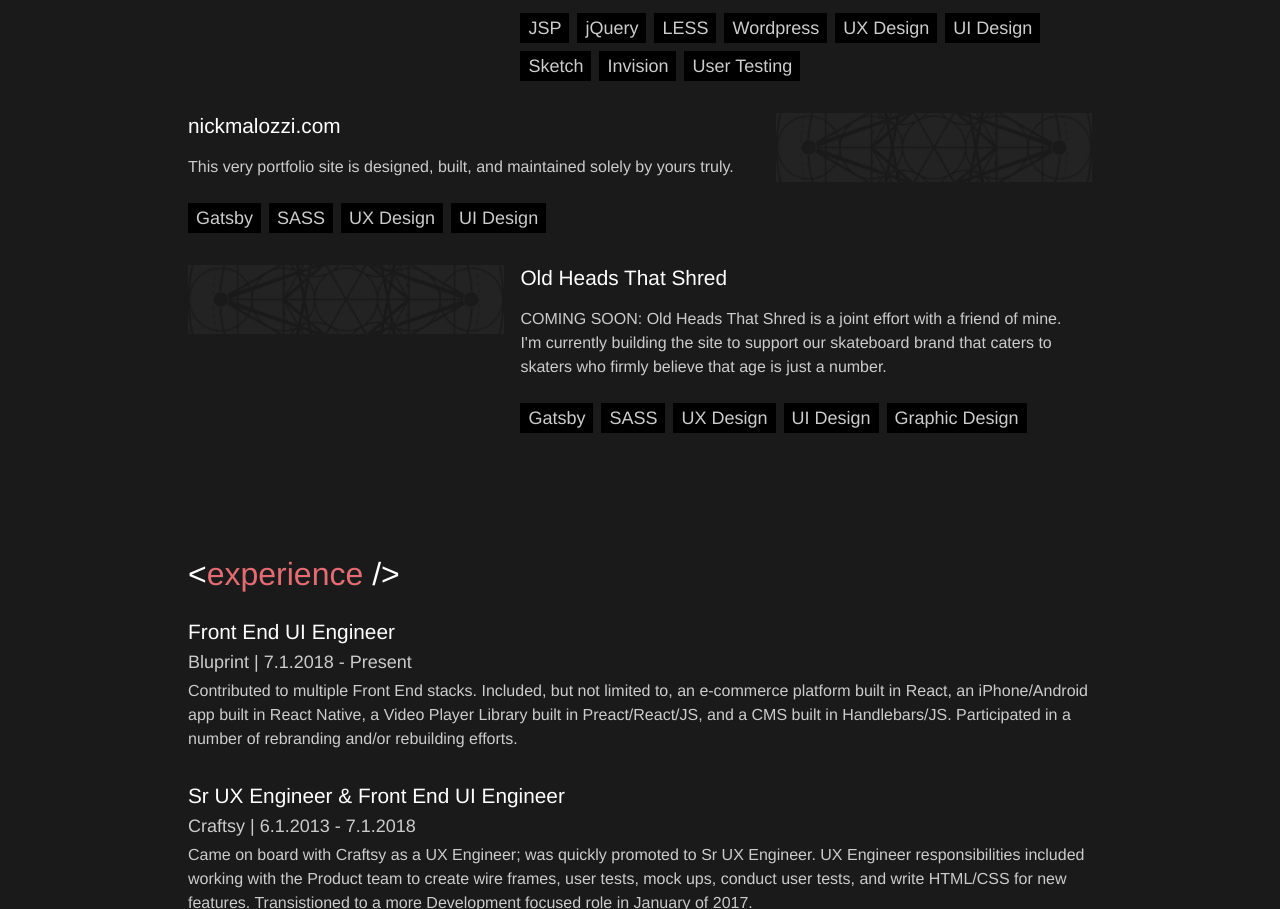
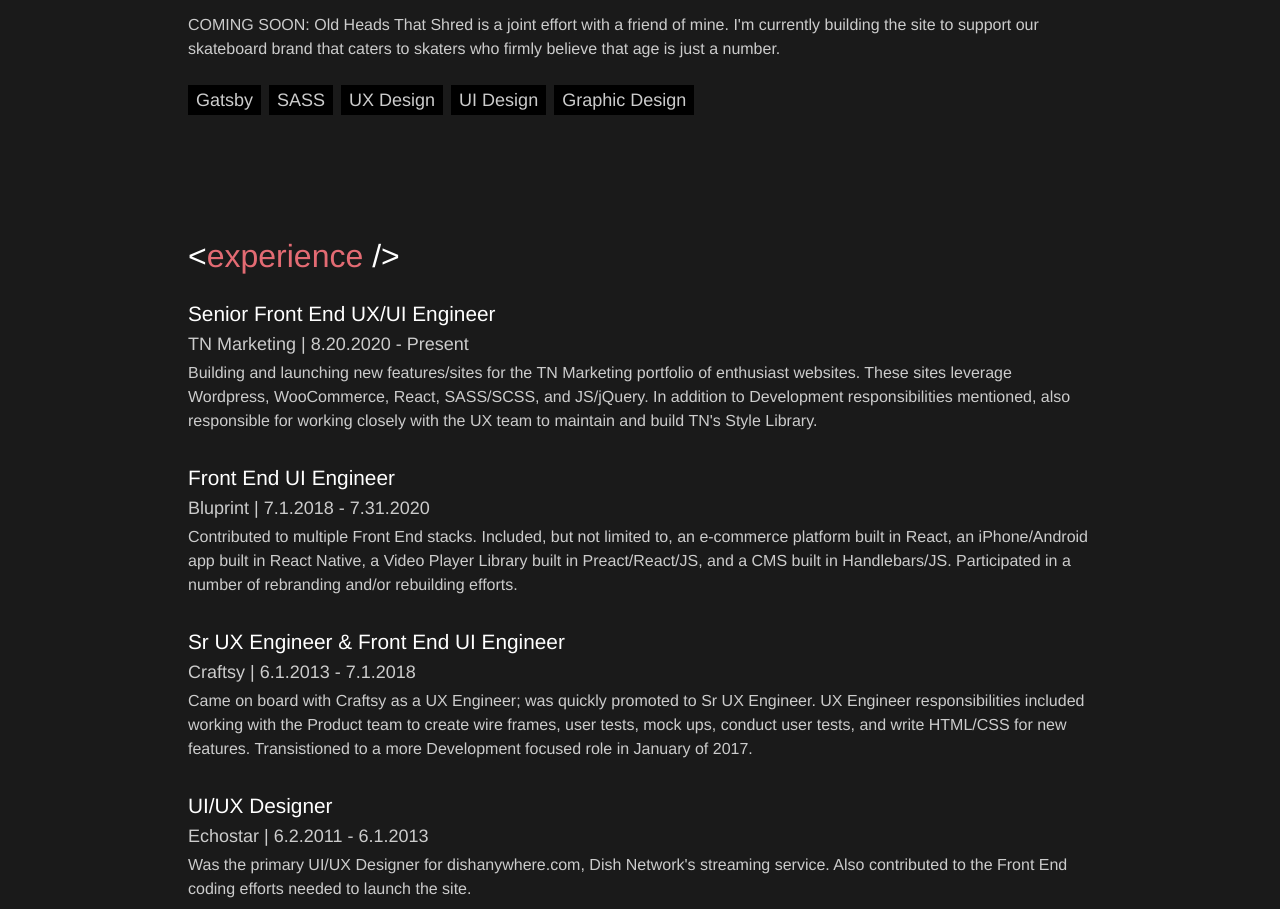
Before and after one commit to nmalozzi/portfolio, a Gatsby site: page / in a window 1280 px wide. Shown: the part 1805-2714 px from the top of the page. Built offline with nearby package versions, Linux system fonts and the light colour scheme; Gatsby itself is replaced by a stand-in of ours; a web font is replaced by a local one.

Commit message:
Updating info about work experience and removing project placeholder images.

```diff
--- a/src/components/projects/projects.js
+++ b/src/components/projects/projects.js
@@ -1,6 +1,5 @@
 import React from "react"
 import PropTypes from "prop-types"
-import Image from "../image/image"
 import style from "./projects.module.scss"
 
 const Projects = ({ projects }) => {
@@ -17,9 +16,6 @@ const Projects = ({ projects }) => {
               </span>
             ))}
           </div>
-          <div className={style.image}>
-            <Image />
-          </div>
         </li>
       ))}
     </ul>
--- a/src/components/projects/projects.module.scss
+++ b/src/components/projects/projects.module.scss
@@ -8,35 +8,11 @@
 
   @include mqViewportMd {
     flex-direction: row;
-
-    &:nth-child(even) {
-      flex-direction: row-reverse;
-
-      .details {
-        padding-left: $remRoot * 2;
-      }
-    }
   }
 }
 
 .details {
   width: 100%;
-
-  @include mqViewportMd {
-    width: 65%;
-    padding-right: $remRoot * 2;
-  }
-}
-
-.image {
-  width: 100%;
-  margin-bottom: $remRoot * 2;
-
-  @include mqViewportMd {
-    width: 35%;
-    height: initial;
-    margin-bottom: 0;
-  }
 }
 
 .tag {
--- a/src/components/sections/sections.js
+++ b/src/components/sections/sections.js
@@ -14,7 +14,7 @@ const Sections = ({ sections }) => {
           className={style.section}
         >
           <h2 className={section.color}>{section.title}</h2>
-          {section.about && <p>{section.about} You can also, <a href="/nick-malozzi-resume.pdf">download my resume</a>.</p>}
+          {section.about && <p>{section.about}</p>}
           {section.projects && <Projects projects={section.projects}/>}
           {section.jobs && <ResumeItems items={section.jobs}/>}
           {section.schools && <ResumeItems items={section.schools}/>}
--- a/src/nick.json
+++ b/src/nick.json
@@ -6,7 +6,7 @@
     {
       "title": "Hello World",
       "color": "green",
-      "about": "My name is Nick Malozzi, and I\u00A0❤️\u00A0building interfaces. As a Front End Developer with experience in Graphic, Web, & UX Design, I'm uniquely suited to work closely with Design and/or Product Teams. I'm currently seeking new roles/opportunities. So read on to learn more, and don't hesitate to get\u00A0in\u00A0touch."
+      "about": "My name is Nick Malozzi, and I\u00A0❤️\u00A0building interfaces. As a Front End Developer with experience in Graphic, Web, & UX Design, I'm uniquely suited to work closely with Design and/or Product Teams. I'm not currently seeking new opportunities, but don't hesitate to get\u00A0in\u00A0touch."
     },
     {
       "title": "Projects",
@@ -124,10 +124,17 @@
       "color": "red",
       "jobs": [
         {
+          "name": "TN Marketing",
+          "jobTitle": "Senior Front End UX/UI Engineer",
+          "startDate": "8.20.2020",
+          "endDate": "Present",
+          "description": "Building and launching new features/sites for the TN Marketing portfolio of enthusiast websites. These sites leverage Wordpress, WooCommerce, React, SASS/SCSS, and JS/jQuery. In addition to Development responsibilities mentioned, also responsible for working closely with the UX team to maintain and build TN's Style Library."
+        },
+        {
           "name": "Bluprint",
           "jobTitle": "Front End UI Engineer",
           "startDate": "7.1.2018",
-          "endDate": "Present",
+          "endDate": "7.31.2020",
           "description": "Contributed to multiple Front End stacks. Included, but not limited to, an e-commerce platform built in React, an iPhone/Android app built in React Native, a Video Player Library built in Preact/React/JS, and a CMS built in Handlebars/JS. Participated in a number of rebranding and/or rebuilding efforts."
         },
         {
```
Also changed, not shown: 1 other file.
